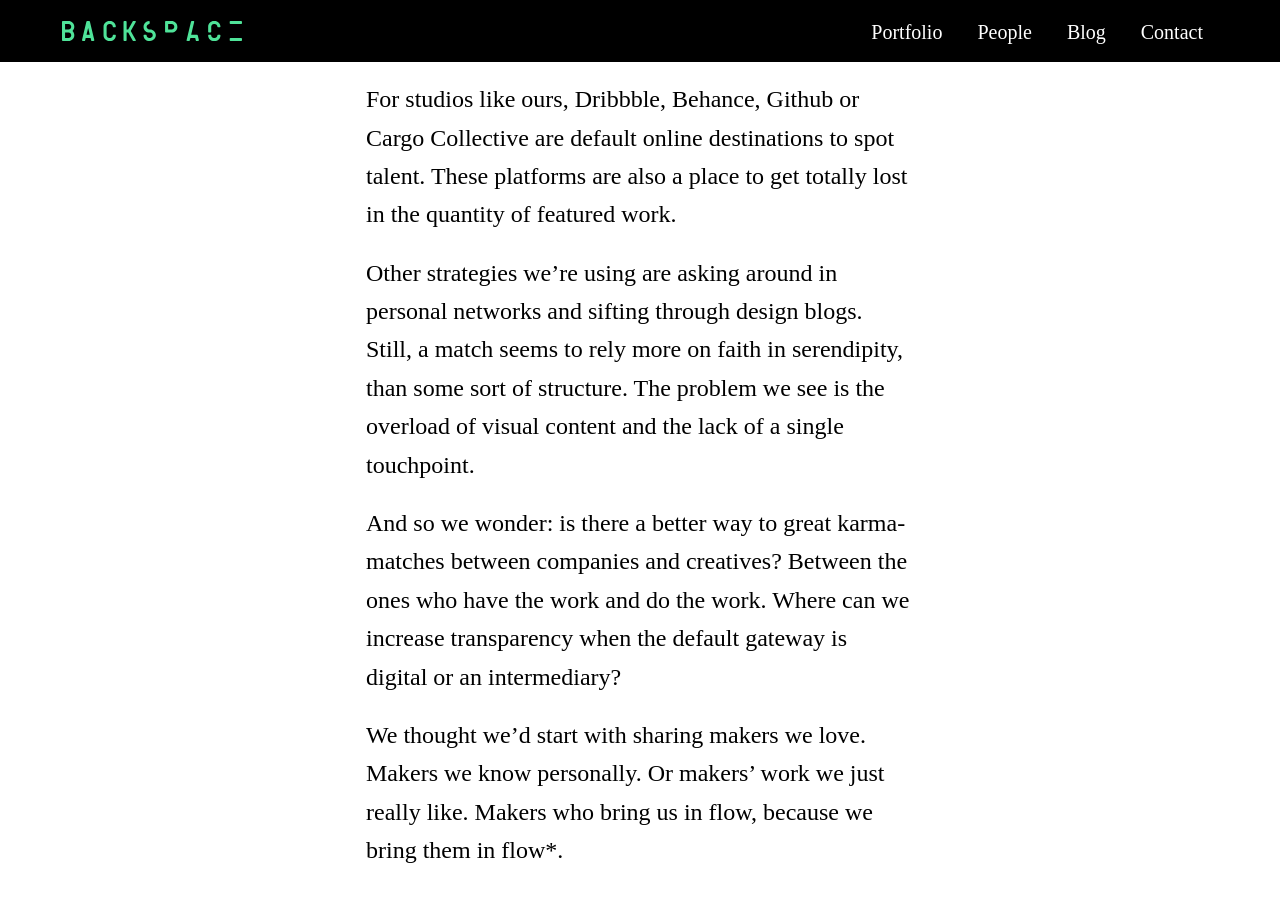
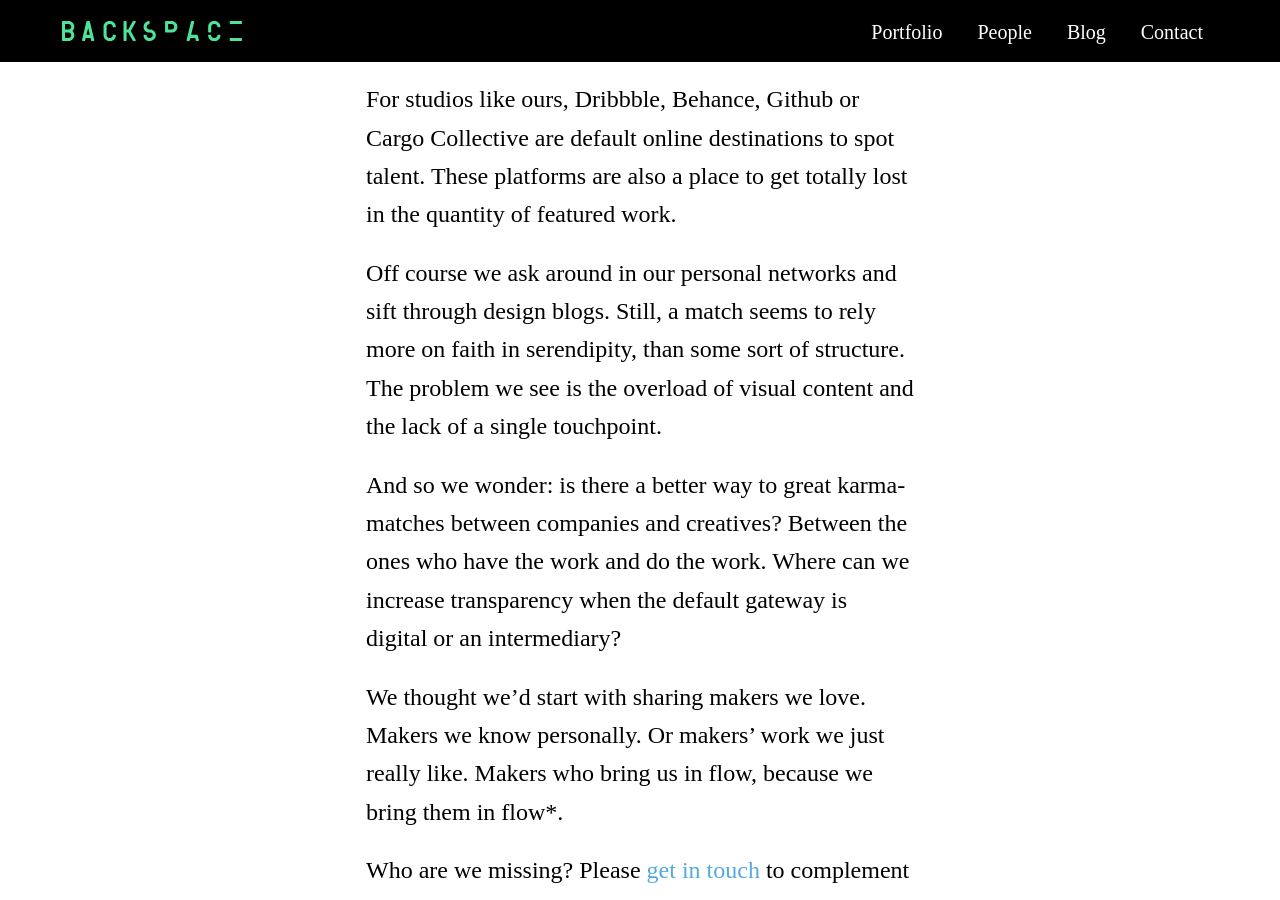
Before and after one commit to backspacehq/backspacehq.github.io, a Jekyll site: the page built from _posts/2016-06-15-finding the right maker.markdown, in a window 1280 px wide and 900 px high, scrolled down 1075 px. Built offline with Jekyll 4.4.1, drawn with Linux system fonts in a browser that asks for light colours; comment, search, counter and statistics services are not loaded.

Commit message:
Updated Finding The Right Maker

```diff
--- a/_posts/2016-06-15-finding the right maker.markdown
+++ b/_posts/2016-06-15-finding the right maker.markdown
@@ -15,7 +15,7 @@
 
 For studios like ours, Dribbble, Behance, Github or Cargo Collective are default online destinations to spot talent. These platforms are also a place to get totally lost in the quantity of featured work.
 
-Other strategies we’re using are asking around in personal networks and sifting through design blogs. Still, a match seems to rely more on faith in serendipity, than some sort of structure. The problem we see is the overload of visual content and the lack of a single touchpoint.
+Off course we ask around in our personal networks and sift through design blogs. Still, a match seems to rely more on faith in serendipity, than some sort of structure. The problem we see is the overload of visual content and the lack of a single touchpoint.
 
 And so we wonder: is there a better way to great karma-matches between companies and creatives? Between the ones who have the work and do the work. Where can we increase transparency when the default gateway is digital or an intermediary?
 
```
